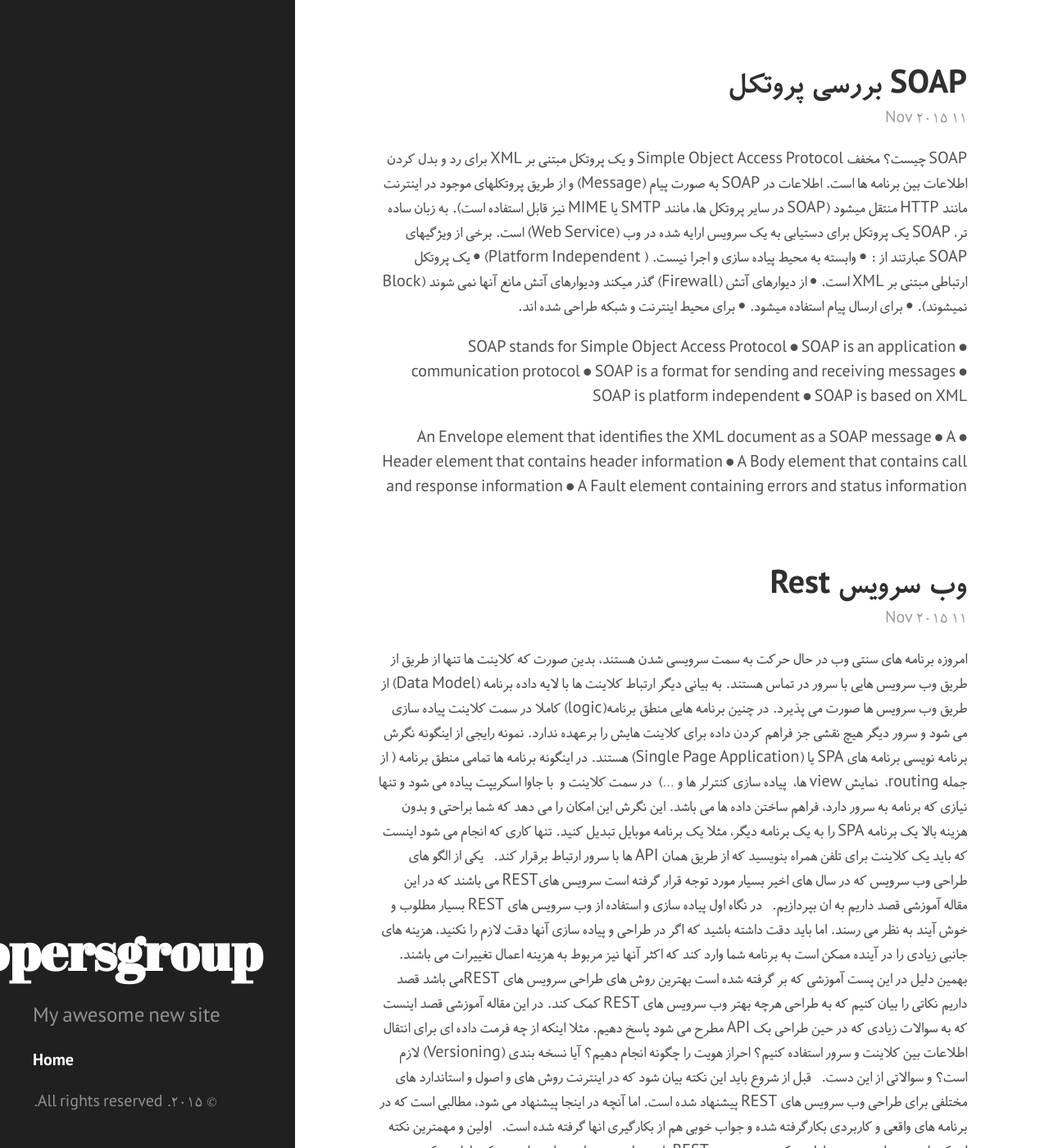
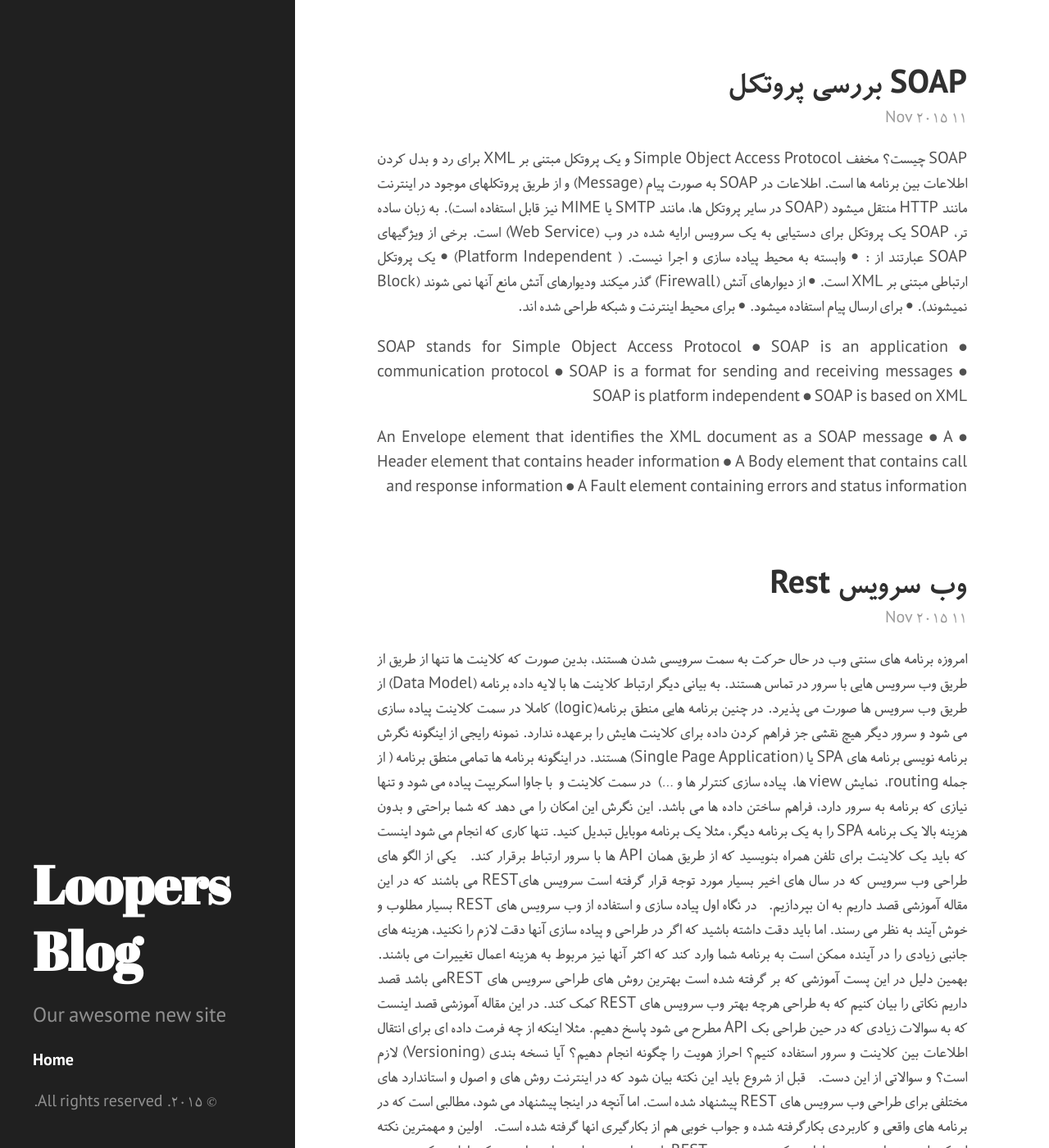
Before and after one commit to Loopersgroup/Loopersgroup.github.io, a Jekyll site: the page built from index.html, in a window 1280 px wide and 1400 px high. Shown: the whole window at 82% size. Built offline with Jekyll 4.4.1, drawn with Linux system fonts in a browser that asks for light colours; the list of posts is cut into pages by our own code.

```diff
--- a/_config.yml
+++ b/_config.yml
@@ -2,7 +2,7 @@ excerpt_separator: ""
 pygments: true
 markdown: kramdown
 url: http://Loopersgroup.github.io
-title: Loopersgroup
+title: Loopers Blog
 tagline: A log of everyday life
-description: My awesome new site
+description: Our awesome new site
 paginate: 5
--- a/public/css/poole.css
+++ b/public/css/poole.css
@@ -319,6 +319,7 @@ tbody tr:nth-child(odd) th {
 
 .page,
 .post {
+    text-align: justify;
   margin-bottom: 4em;
 }
 
```
